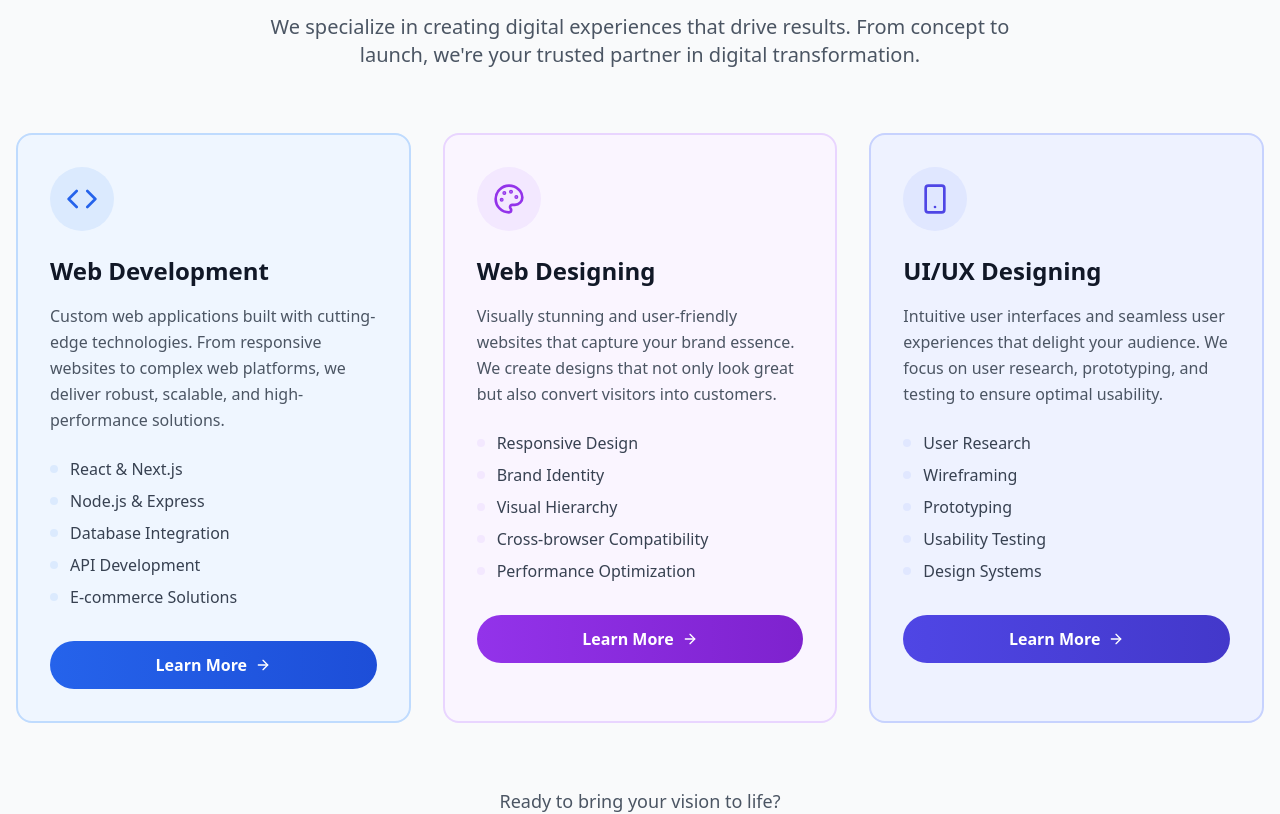
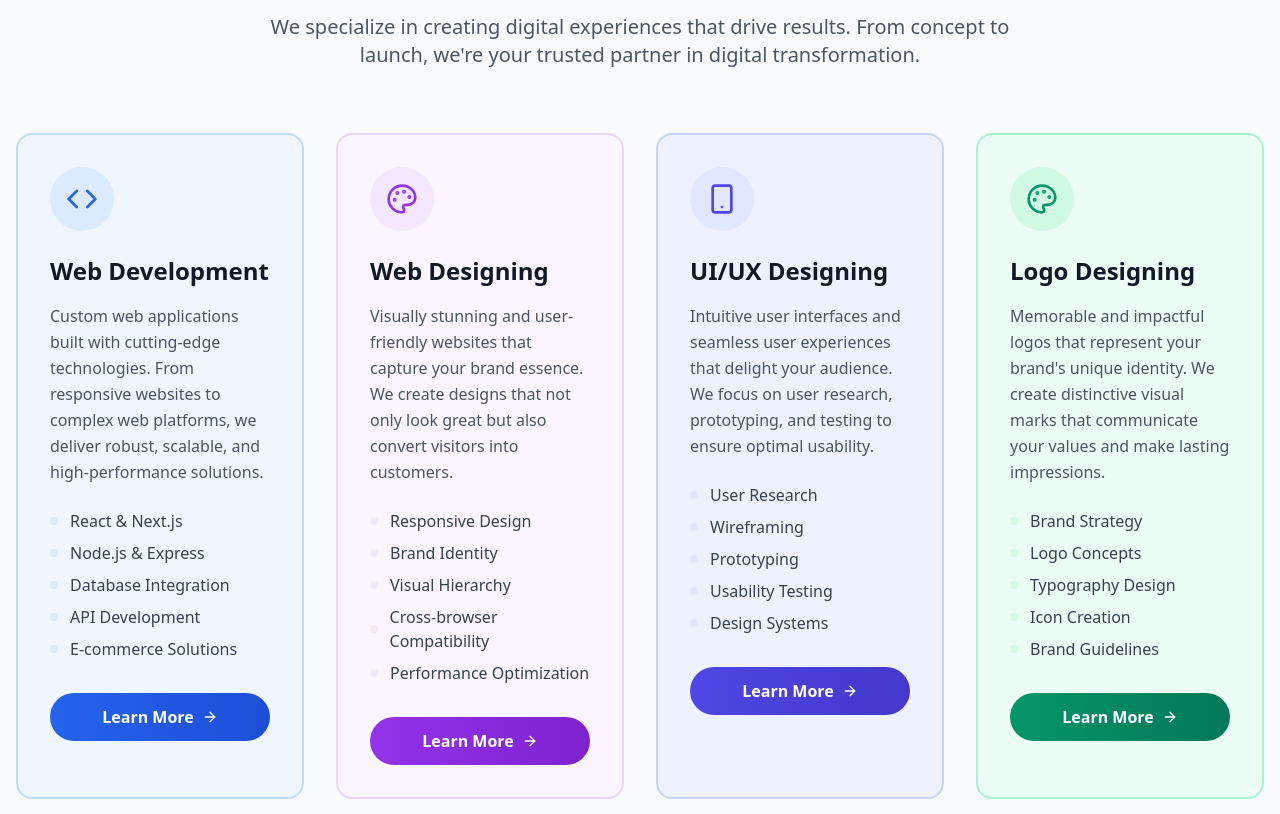
Before and after one commit to AhamedAnsari2004/adq-infotech-launchpad, a React (Vite) app: page / in a window 1280 px wide. Shown: the part 1080-1894 px from the top of the page. Built offline with nearby package versions, Linux system fonts and the light colour scheme.

Commit message:
feat: Add Logo Designing service
Added "Logo Designing" to the services section in `src/components/Services.tsx`, including an icon, description, and features.

```diff
--- a/src/components/Services.tsx
+++ b/src/components/Services.tsx
@@ -1,6 +1,6 @@
 
 import React from 'react';
-import { Code, Palette, Smartphone, ArrowRight } from 'lucide-react';
+import { Code, Palette, Smartphone, ArrowRight, Palette as LogoIcon } from 'lucide-react';
 
 const Services = () => {
   const services = [
@@ -24,6 +24,13 @@ const Services = () => {
       description: "Intuitive user interfaces and seamless user experiences that delight your audience. We focus on user research, prototyping, and testing to ensure optimal usability.",
       features: ["User Research", "Wireframing", "Prototyping", "Usability Testing", "Design Systems"],
       color: "indigo"
+    },
+    {
+      icon: LogoIcon,
+      title: "Logo Designing",
+      description: "Memorable and impactful logos that represent your brand's unique identity. We create distinctive visual marks that communicate your values and make lasting impressions.",
+      features: ["Brand Strategy", "Logo Concepts", "Typography Design", "Icon Creation", "Brand Guidelines"],
+      color: "emerald"
     }
   ];
 
@@ -49,6 +56,13 @@ const Services = () => {
         iconBg: "bg-indigo-100",
         button: "from-indigo-600 to-indigo-700",
         border: "border-indigo-200"
+      },
+      emerald: {
+        bg: "bg-emerald-50",
+        icon: "text-emerald-600",
+        iconBg: "bg-emerald-100",
+        button: "from-emerald-600 to-emerald-700",
+        border: "border-emerald-200"
       }
     };
     return colorMap[color as keyof typeof colorMap];
@@ -69,7 +83,7 @@ const Services = () => {
         </div>
 
         {/* Services Grid */}
-        <div className="grid grid-cols-1 md:grid-cols-2 lg:grid-cols-3 gap-8">
+        <div className="grid grid-cols-1 md:grid-cols-2 lg:grid-cols-4 gap-8">
           {services.map((service, index) => {
             const colors = getColorClasses(service.color);
             const Icon = service.icon;
```
